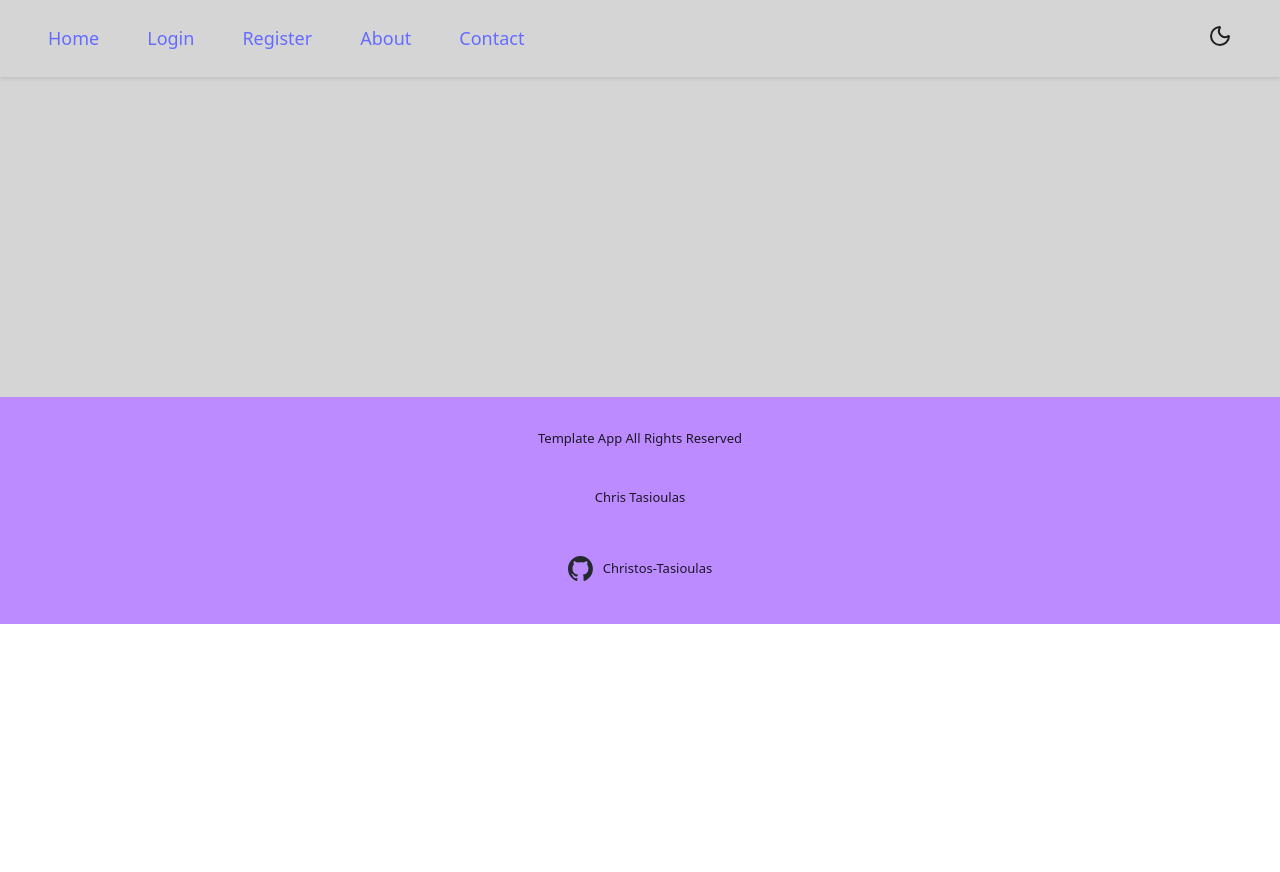
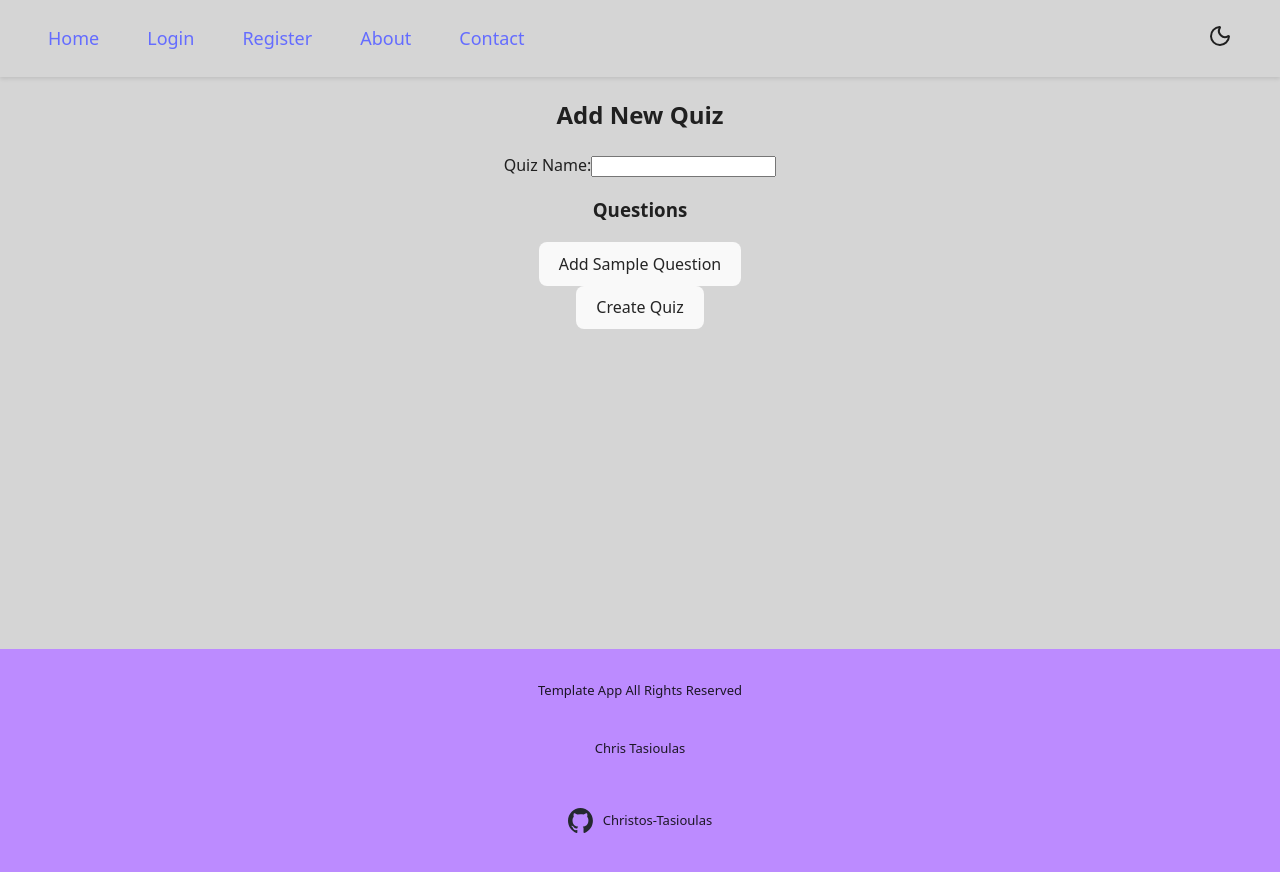
Before and after one commit to Christos-Tasioulas/quiz-client, a React (Vite) app: page /addquiz in a window 1280 px wide. Shown: the top 872 px of the page. Before the commit the page ends 800 px from the top, so only its background shows below. Built offline with nearby package versions, Linux system fonts and the light colour scheme.

Commit message:
Started adding logic in AddQuiz.tsx

```diff
--- a/src/pages/AddQuiz.tsx
+++ b/src/pages/AddQuiz.tsx
@@ -1,10 +1,17 @@
 import {useEffect, useState} from "react";
 import {fetchCurrentUser} from "../services/user-api.tsx";
 import type {User} from "../types/BasicTypes.tsx";
+import type { QuizRequestWithQuestions} from "../types/Quiz";
+import type { QuestionRequest } from "../types/Question";
+import { createQuiz } from "../services/quiz-api";
 
-export default function AddQuiz(props: {token: string}) {
-
+export default function AddQuiz(props: { token: string }) {
     const [currentUser, setCurrentUser] = useState<User>({} as User);
+    const [quizName, setQuizName] = useState("");
+    const [questions, setQuestions] = useState<QuestionRequest[]>([]);
+    const [loading, setLoading] = useState(false);
+    const [error, setError] = useState<string | null>(null);
+    const [createdQuizId, setCreatedQuizId] = useState<string | null>(null);
 
     useEffect(() => {
         if (!props.token) return;
@@ -21,7 +28,85 @@ export default function AddQuiz(props: {token: string}) {
         getCurrentUser();
     }, [props.token])
 
+    const handleAddQuestion = (question: QuestionRequest) => {
+        setQuestions([...questions, question]);
+    };
+
+    const handleCreateQuiz = async () => {
+        if (!quizName) {
+            setError("Quiz name is required");
+            return;
+        }
+        if (questions.length < 1) {
+            setError("At least one question is required");
+            return;
+        }
+
+        setLoading(true);
+        setError(null);
+
+        try {
+            // Option 1: create quiz with all questions in one request
+            const quizRequest: QuizRequestWithQuestions = {
+                name: quizName,
+                questions,
+            };
+            const createdQuiz = await createQuiz(quizRequest); // POST /quizzes/bulk or /quizzes
+            setCreatedQuizId(createdQuiz.id);
+            setQuestions([]); // clear form
+            setQuizName("");
+            console.log("Quiz created successfully:", createdQuiz);
+        } catch (err) {
+            console.error("Failed to create quiz:", err);
+            setError("Failed to create quiz");
+        } finally {
+            setLoading(false);
+        }
+    };
+
     return (
-        <></>
-    )
+        <div>
+            <h2>Add New Quiz</h2>
+            {error && <p style={{ color: "red" }}>{error}</p>}
+
+            <div>
+                <label>Quiz Name:</label>
+                <input
+                    type="text"
+                    value={quizName}
+                    onChange={(e) => setQuizName(e.target.value)}
+                />
+            </div>
+
+            <div>
+                <h3>Questions</h3>
+                {questions.map((q, index) => (
+                    <div key={index}>
+                        <p>{q.question}</p>
+                    </div>
+                ))}
+
+                {/* Example: add question dynamically */}
+                <button
+                    onClick={() =>
+                        handleAddQuestion({
+                            question: "Sample question?",
+                            answers: [
+                                { answer: "Answer 1", score: { points: 1 } },
+                                { answer: "Answer 2", score: { points: 0 } },
+                            ],
+                        })
+                    }
+                >
+                    Add Sample Question
+                </button>
+            </div>
+
+            <button onClick={handleCreateQuiz} disabled={loading}>
+                {loading ? "Creating..." : "Create Quiz"}
+            </button>
+
+            {createdQuizId && <p>Quiz created with ID: {createdQuizId}</p>}
+        </div>
+    );
 }
```
